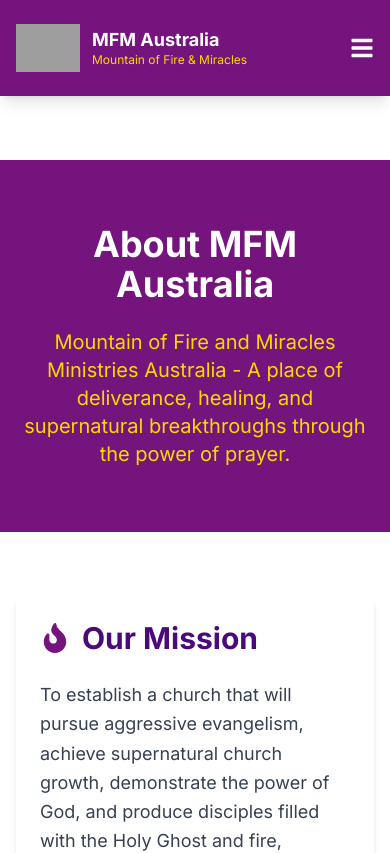
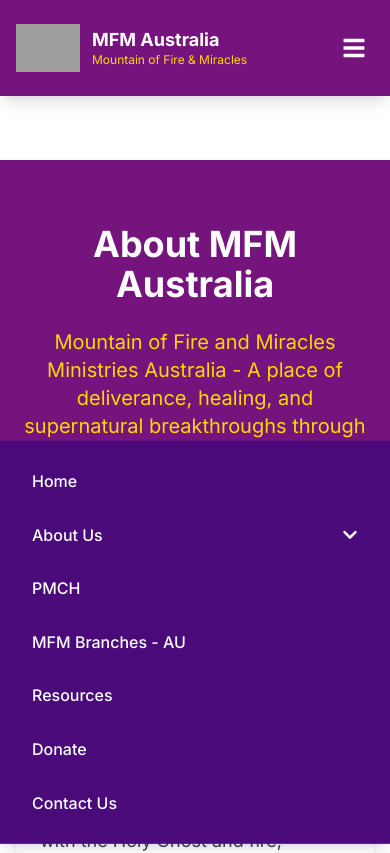
Before and after one commit to MountainofFireAU/homepage, a Next.js app: page /about in a window 390 px wide. Shown: the top 853 px of the page. Built offline with nearby package versions, Linux system fonts and the light colour scheme; grey boxes are pictures that could not be loaded.

Commit message:
fix: improve mobile navigation with proper dropdowns and better UX

```diff
--- a/app/components/Header.tsx
+++ b/app/components/Header.tsx
@@ -1,25 +1,69 @@
 'use client'
 
-import React, { useState } from 'react'
+import React, { useState, useRef, useEffect } from 'react'
 import Link from 'next/link'
-import { FaBars, FaTimes, FaPhone, FaEnvelope, FaMapMarkerAlt, FaClock } from 'react-icons/fa'
+import { FaBars, FaTimes, FaChevronDown, FaChevronUp } from 'react-icons/fa'
 import MFMLogo from './MFMLogo'
 
 const Header = () => {
   const [isMenuOpen, setIsMenuOpen] = useState(false)
+  const [activeDropdown, setActiveDropdown] = useState<string | null>(null)
+  const menuRef = useRef<HTMLDivElement>(null)
+
+  // Close menu when clicking outside
+  useEffect(() => {
+    const handleClickOutside = (event: MouseEvent) => {
+      if (menuRef.current && !menuRef.current.contains(event.target as Node)) {
+        setIsMenuOpen(false)
+        setActiveDropdown(null)
+      }
+    }
+
+    document.addEventListener('mousedown', handleClickOutside)
+    return () => document.removeEventListener('mousedown', handleClickOutside)
+  }, [])
+
+  // Close menu when route changes
+  useEffect(() => {
+    setIsMenuOpen(false)
+    setActiveDropdown(null)
+  }, [])
+
+  // Prevent body scroll when mobile menu is open
+  useEffect(() => {
+    if (isMenuOpen) {
+      document.body.classList.add('menu-open')
+    } else {
+      document.body.classList.remove('menu-open')
+    }
+
+    return () => {
+      document.body.classList.remove('menu-open')
+    }
+  }, [isMenuOpen])
 
   const toggleMenu = () => {
     setIsMenuOpen(!isMenuOpen)
+    if (isMenuOpen) {
+      setActiveDropdown(null)
+    }
+  }
+
+  const toggleDropdown = (dropdown: string) => {
+    setActiveDropdown(activeDropdown === dropdown ? null : dropdown)
+  }
+
+  const handleLinkClick = () => {
+    setIsMenuOpen(false)
+    setActiveDropdown(null)
   }
 
   return (
-    <>
-      {/* Main Header */}
-      <header className="bg-mfm-primary shadow-lg">
+    <header className="bg-mfm-primary shadow-lg relative z-50">
       <div className="container mx-auto px-4">
         <div className="flex justify-between items-center py-4">
           {/* Logo */}
-            <Link href="/" className="flex items-center">
+          <Link href="/" className="flex items-center z-10">
             <MFMLogo size="lg" variant="white" showText={true} />
           </Link>
 
@@ -27,11 +71,14 @@
           <nav className="hidden lg:flex space-x-8">
             <Link href="/" className="nav-link">Home</Link>
             <div className="relative group">
-                <span className="nav-link cursor-pointer">About Us</span>
+              <span className="nav-link cursor-pointer flex items-center gap-1">
+                About Us
+                <FaChevronDown className="text-sm" />
+              </span>
               <div className="absolute top-full left-0 bg-white shadow-lg rounded-md py-2 w-48 opacity-0 invisible group-hover:opacity-100 group-hover:visible transition-all duration-300 z-50">
-                  <Link href="/about/meet-the-go" className="block px-4 py-2 text-gray-700 hover:bg-mfm-gray">Meet the GO</Link>
-                  <Link href="/about/mission-vision" className="block px-4 py-2 text-gray-700 hover:bg-mfm-gray">Mission & Vision</Link>
-                  <Link href="/about/beliefs" className="block px-4 py-2 text-gray-700 hover:bg-mfm-gray">Statement of Belief</Link>
+                <Link href="/about/meet-the-go" className="block px-4 py-2 text-gray-700 hover:bg-mfm-gray transition-colors">Meet the GO</Link>
+                <Link href="/about/mission-vision" className="block px-4 py-2 text-gray-700 hover:bg-mfm-gray transition-colors">Mission & Vision</Link>
+                <Link href="/about/beliefs" className="block px-4 py-2 text-gray-700 hover:bg-mfm-gray transition-colors">Statement of Belief</Link>
               </div>
             </div>
             <Link href="/pmch" className="nav-link">PMCH</Link>
@@ -44,7 +91,7 @@
           {/* Mobile Menu Button */}
           <button
             onClick={toggleMenu}
-              className="lg:hidden text-white text-2xl"
+            className="lg:hidden text-white text-2xl z-10 relative p-2"
             aria-label="Toggle menu"
           >
             {isMenuOpen ? <FaTimes /> : <FaBars />}
@@ -52,22 +99,100 @@
         </div>
 
         {/* Mobile Navigation */}
-          {isMenuOpen && (
-            <nav className="lg:hidden bg-mfm-dark py-4">
-              <div className="flex flex-col space-y-2">
-                <Link href="/" className="nav-link block py-2">Home</Link>
-                <Link href="/about" className="nav-link block py-2">About Us</Link>
-                <Link href="/pmch" className="nav-link block py-2">PMCH</Link>
-                <Link href="/branches" className="nav-link block py-2">MFM Branches - AU</Link>
-                <Link href="/resources" className="nav-link block py-2">Resources</Link>
-                <Link href="/donate" className="nav-link block py-2">Donate</Link>
-                <Link href="/contact" className="nav-link block py-2">Contact Us</Link>
+        <div
+          ref={menuRef}
+          className={`lg:hidden mobile-menu bg-mfm-dark shadow-lg ${isMenuOpen ? 'open' : ''}`}
+        >
+          <nav className="py-4 px-4">
+            <div className="flex flex-col space-y-1">
+              <Link
+                href="/"
+                className="nav-link block py-3 px-4 rounded-md hover:bg-mfm-primary/20 transition-colors"
+                onClick={handleLinkClick}
+              >
+                Home
+              </Link>
+
+              {/* About Us Dropdown */}
+              <div className="relative">
+                <button
+                  onClick={() => toggleDropdown('about')}
+                  className="w-full text-left nav-link block py-3 px-4 rounded-md hover:bg-mfm-primary/20 transition-colors flex items-center justify-between"
+                >
+                  About Us
+                  {activeDropdown === 'about' ? <FaChevronUp /> : <FaChevronDown />}
+                </button>
+                <div className={`dropdown-content overflow-hidden transition-all duration-300 ease-in-out ${activeDropdown === 'about' ? 'max-h-48 opacity-100' : 'max-h-0 opacity-0'}`}>
+                  <div className="pl-4 space-y-1 mt-1">
+                    <Link
+                      href="/about/meet-the-go"
+                      className="block py-2 px-4 text-mfm-secondary hover:text-white hover:bg-mfm-primary/20 rounded-md transition-colors"
+                      onClick={handleLinkClick}
+                    >
+                      Meet the GO
+                    </Link>
+                    <Link
+                      href="/about/mission-vision"
+                      className="block py-2 px-4 text-mfm-secondary hover:text-white hover:bg-mfm-primary/20 rounded-md transition-colors"
+                      onClick={handleLinkClick}
+                    >
+                      Mission & Vision
+                    </Link>
+                    <Link
+                      href="/about/beliefs"
+                      className="block py-2 px-4 text-mfm-secondary hover:text-white hover:bg-mfm-primary/20 rounded-md transition-colors"
+                      onClick={handleLinkClick}
+                    >
+                      Statement of Belief
+                    </Link>
+                  </div>
+                </div>
+              </div>
+
+              <Link
+                href="/pmch"
+                className="nav-link block py-3 px-4 rounded-md hover:bg-mfm-primary/20 transition-colors"
+                onClick={handleLinkClick}
+              >
+                PMCH
+              </Link>
+
+              <Link
+                href="/branches"
+                className="nav-link block py-3 px-4 rounded-md hover:bg-mfm-primary/20 transition-colors"
+                onClick={handleLinkClick}
+              >
+                MFM Branches - AU
+              </Link>
+
+              <Link
+                href="/resources"
+                className="nav-link block py-3 px-4 rounded-md hover:bg-mfm-primary/20 transition-colors"
+                onClick={handleLinkClick}
+              >
+                Resources
+              </Link>
+
+              <Link
+                href="/donate"
+                className="nav-link block py-3 px-4 rounded-md hover:bg-mfm-primary/20 transition-colors"
+                onClick={handleLinkClick}
+              >
+                Donate
+              </Link>
+
+              <Link
+                href="/contact"
+                className="nav-link block py-3 px-4 rounded-md hover:bg-mfm-primary/20 transition-colors"
+                onClick={handleLinkClick}
+              >
+                Contact Us
+              </Link>
             </div>
           </nav>
-          )}
+        </div>
       </div>
     </header>
-    </>
   )
 }
 
--- a/app/globals.css
+++ b/app/globals.css
@@ -26,6 +26,13 @@
   color: #333;
 }
 
+/* Prevent body scroll when mobile menu is open */
+body.menu-open {
+  overflow: hidden;
+  position: fixed;
+  width: 100%;
+}
+
 /* Custom scrollbar */
 ::-webkit-scrollbar {
   width: 8px;
@@ -42,6 +49,36 @@
 
 ::-webkit-scrollbar-thumb:hover {
   background: #4A0A7A;
+}
+
+/* Mobile navigation improvements */
+@media (max-width: 1023px) {
+  /* Ensure mobile menu is properly positioned */
+  .mobile-menu {
+    position: fixed;
+    top: 100%;
+    left: 0;
+    right: 0;
+    z-index: 40;
+    transform: translateY(-100%);
+    transition: transform 0.3s ease-in-out;
+  }
+
+  .mobile-menu.open {
+    transform: translateY(0);
+  }
+
+  /* Improve touch targets */
+  .nav-link {
+    min-height: 44px;
+    display: flex;
+    align-items: center;
+  }
+
+  /* Better dropdown animations */
+  .dropdown-content {
+    transition: all 0.3s cubic-bezier(0.4, 0, 0.2, 1);
+  }
 }
 
 /* Custom components */
```
Lines whose indentation alone changed are shown as unchanged.
